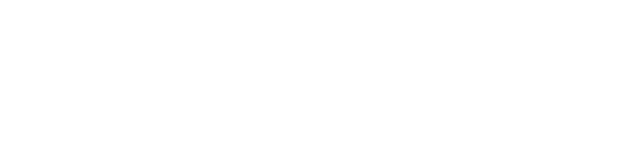
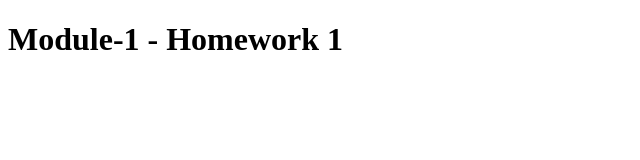
Before and after one commit to NTorres55/m1-hw1-torres-nehemiah, a plain HTML site: page index.html in a window 1280 px wide. Shown: the whole page, without its empty margins (0-640 px from the left). Drawn offline with Linux system fonts and the light colour scheme.

Commit message:
Added h1 and text to header

```diff
--- a/index.html
+++ b/index.html
@@ -9,6 +9,7 @@
 </head>
 
 <header>
+  <h1>Module-1 - Homework 1</h1>
 </header>
 
 <nav>
```
